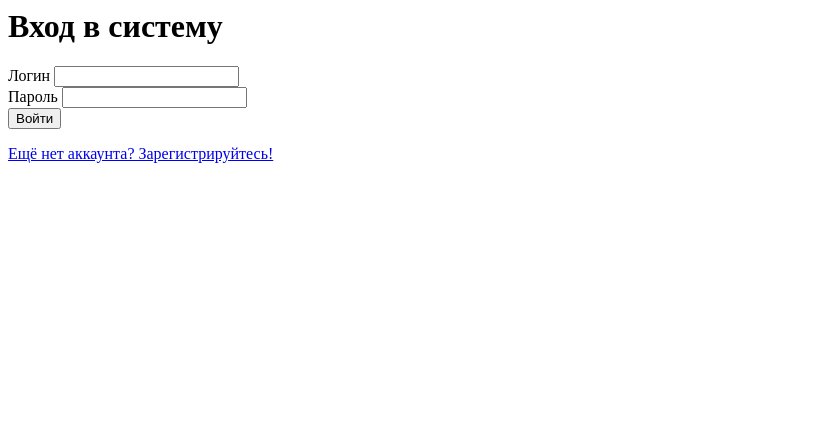
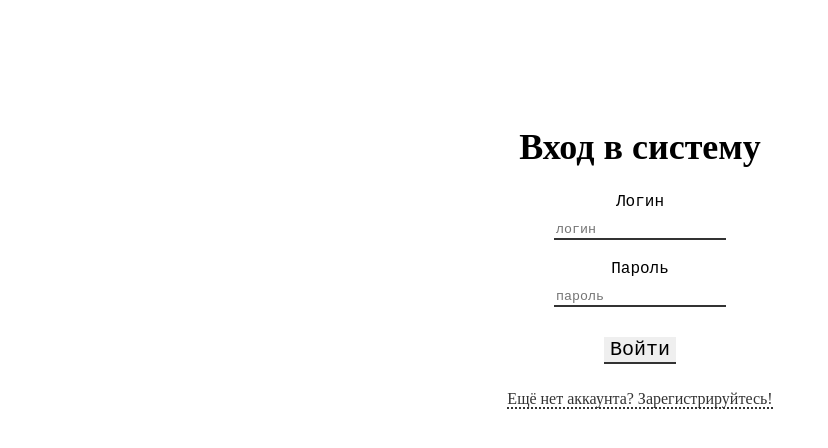
Before and after one commit to AlexanderLivanov/CryptographyTXTtransmitter, a PHP site: page /signin in a window 1280 px wide. Shown: the top 448 px of the page, without its empty margins (0-828 px from the left). Run offline with PHP 8.4, Linux system fonts and the light colour scheme.

Commit message:
Последнее обновление. Фикс багов, оптимизация кода, работа над дизайном

```diff
--- a/private/messages/8c6976e5b5410415bde908bd4dee15dfb167a9c873fc4bb8a81f6f2ab448a918101309577.txt
+++ /dev/null
@@ -1 +0,0 @@
-TO: admin; SUBJECT: admin; TEXT: admin;
--- a/private/messages/8c6976e5b5410415bde908bd4dee15dfb167a9c873fc4bb8a81f6f2ab448a918102552714.txt
+++ /dev/null
@@ -1 +0,0 @@
-TO: admin; SUBJECT: admin; TEXT: admin;
--- a/private/messages/8c6976e5b5410415bde908bd4dee15dfb167a9c873fc4bb8a81f6f2ab448a91814127513.txt
+++ /dev/null
@@ -1 +0,0 @@
-TO: admin; SUBJECT: admin; TEXT: admin;
--- a/private/messages/8c6976e5b5410415bde908bd4dee15dfb167a9c873fc4bb8a81f6f2ab448a91833897512.txt
+++ /dev/null
@@ -1 +0,0 @@
-TO: admin; SUBJECT: adminlol; TEXT: kill me ;
--- a/private/messages/8c6976e5b5410415bde908bd4dee15dfb167a9c873fc4bb8a81f6f2ab448a91841363376.txt
+++ /dev/null
@@ -1 +0,0 @@
-TO: admin; SUBJECT: admin; TEXT: admin;
--- a/private/messages/8c6976e5b5410415bde908bd4dee15dfb167a9c873fc4bb8a81f6f2ab448a918550565.txt
+++ /dev/null
@@ -1 +0,0 @@
-TO: admin; SUBJECT: adminnja; TEXT: amdbajdnk;
--- a/private/messages/8c6976e5b5410415bde908bd4dee15dfb167a9c873fc4bb8a81f6f2ab448a91881678594.txt
+++ /dev/null
@@ -1 +0,0 @@
-TO: admin; SUBJECT: adminl; TEXT: akdjnae;
--- a/readfile.php
+++ b/readfile.php
@@ -2,7 +2,7 @@
 session_start();
 $uname = "";
 if (!isset($_SESSION['user_id'])) {
-    echo 'f';
+    echo '<h1 style="color: red;">служебная страница</h1>';
 } else {
     if (isset($_SESSION['user_id'])) {
         $hashed_user_name = hash('sha256', $_SESSION['user_name']);
--- a/signin.php
+++ b/signin.php
@@ -25,16 +25,53 @@ if (isset($_POST['login'])) {
 
 ?>
 
+<head>
+    <style>
+        h1 {
+            font-size: 36px;
+        }
+        .form-element,
+        input,
+        button {
+            margin: 10px;
+            font-family: 'Courier New', Courier, monospace;
+        }
+
+        .form-element input {
+            outline: none;
+            border: none;
+            border-bottom: 2px solid #333;
+            transition: all 0.6s;
+        }
+
+        button {
+            font-size: 20px;
+            outline: none;
+            border: none;
+            border-bottom: 2px solid #333;
+        }
+
+        a {
+            font-size: 16px;
+            color: #333;
+            text-decoration: none;
+            border-bottom: 2px dotted #333;
+        }
+    </style>
+</head>
+
+<div class="auth-form" style="text-align: center; margin-top: 10%">
     <h1>Вход в систему</h1>
     <form method="post" action="" name="signin-form">
         <div class="form-element">
-        <label>Логин</label>
-        <input type="text" name="username" pattern="[a-zA-Z0-9]+" required />
+            <label>Логин</label><br>
+            <input type="text" name="username" pattern="[a-zA-Z0-9]+" required placeholder="логин" />
         </div>
         <div class="form-element">
-        <label>Пароль</label>
-        <input type="password" name="password" required />
+            <label>Пароль</label><br>
+            <input type="password" name="password" required placeholder="пароль"/>
         </div>
         <button type="submit" name="login" value="login">Войти</button>
         <p><a href="signup">Ещё нет аккаунта? Зарегистрируйтесь!</a></p>
     </form>
+</div>
--- a/special/header.php
+++ b/special/header.php
@@ -21,7 +21,7 @@ if (!isset($_SESSION['user_id'])) {
     $uname = $_SESSION['user_name'];
     echo ('
     <p>
-    <button><a href="new">NEW TXT</a></button>
+    <button><a href="new">Написать письмо</a></button>
     <p>
     ');
 }
@@ -35,8 +35,8 @@ if (!isset($_SESSION['user_id'])) {
 
 <body>
 
-    <div id="greeting"><?php echo ('Здравствуйте, ');
-                        echo $uname; ?></div>
+    <div id="greeting">
+        <?php echo ('Здравствуйте, '); echo $uname; ?></div>
     <hr style="width: 100%; text-align: center;">
 </body>
 
```
Also changed, not shown: index.php (+6 -3 lines), new.php (+24 -6 lines), signup.php (+39 -3 lines), special/message-box.php (+0 -38 lines), style.css (+1 -18 lines). Lines whose indentation alone changed are shown as unchanged.
